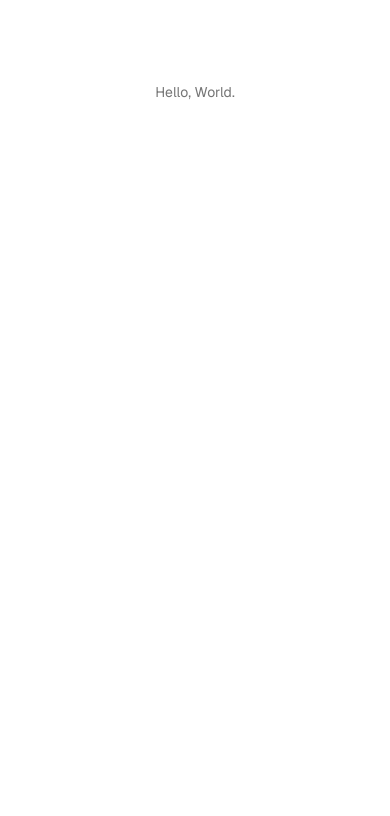
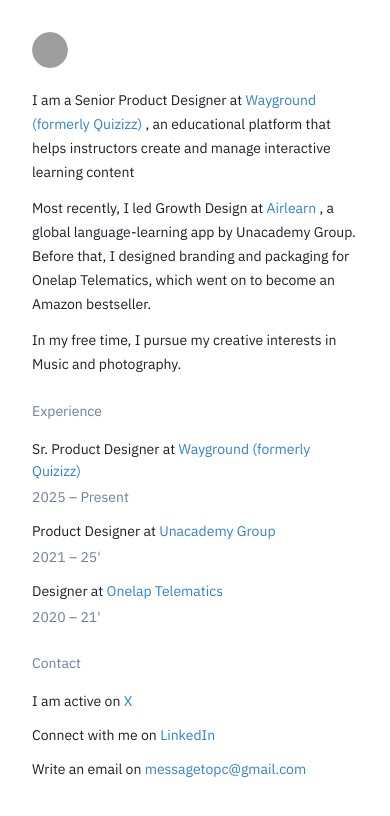
Before and after one commit to prashaaant/quantum-profile, a plain HTML site: page index.html in a window 390 px wide. Drawn offline with nearby package versions, Linux system fonts and the light colour scheme; grey boxes are pictures that could not be loaded.

Commit message:
Updated HTML and css

```diff
--- a/index.html
+++ b/index.html
@@ -1,76 +1,96 @@
 <!DOCTYPE html>
 <html lang="en">
 <head>
-
-  <meta charset="UTF-8" />
-  <meta name="viewport" content="width=device-width, initial-scale=1.0" />
-
-  <title>Prashant Chauhan</title>
-  <link rel="stylesheet" href="style.css" />
+    <meta charset="UTF-8">
+    <meta name="viewport" content="width=device-width, initial-scale=1.0">
+    <title>Prashant - Product Designer</title>
+    <link rel="stylesheet" href="styles.css">
+    <link rel="preconnect" href="https://fonts.googleapis.com">
+    <link rel="preconnect" href="https://fonts.gstatic.com" crossorigin>
+    <link href="https://fonts.googleapis.com/css2?family=IBM+Plex+Sans:wght@400;500;600&display=swap" rel="stylesheet">
 </head>
 <body>
-  <div class="background">
     <div class="container">
-      <header>
-        <div class="lang-toggle">
-          <!-- <a href="#">EN</a> | <a href="#">CN</a> -->
+        <div class="content">
+            <div class="profile-section">
+                <div class="profile-header">
+                    <div class="profile-image">
+                        <img src="https://www.figma.com/api/mcp/asset/0c3cf51b-f4db-4eb4-b69a-9900a1182d7e" alt="Profile Picture" />
                     </div>
-        <!-- <div class="profile"> -->
-          <!-- <img src="https://pbs.twimg.com/media/EbNX_erVcAUlwIx.jpg:large" alt="John Smith" class="avatar" /> -->
-          <div class="text">
-            <!-- <h1>Prashant Chauhan</h1> -->
-            <p>Hello, World.
+                    <div class="profile-text">
+                        <p class="intro-text">
+                            I am a Senior Product Designer at
+                            <a href="https://wayground.com/" class="link">Wayground (formerly Quizizz)</a>
+                            , an educational platform that helps instructors create and manage interactive learning content
                         </p>
-           <!--  <div class="links">
-              <a href="#">GitHub</a>
-              <a href="#">Twitter</a>
-            </div> -->
+                        <p class="intro-text">
+                            Most recently, I led Growth Design at
+                            <a href="https://airlearn.com/" class="link">Airlearn</a>
+                            , a global language-learning app by Unacademy Group. Before that, I designed branding and packaging for Onelap Telematics, which went on to become an Amazon bestseller.
+                        </p>
+                        <p class="intro-text">
+                            In my free time, I pursue my creative interests in Music and photography.
+                        </p>
                     </div>
-        </div>
-      </header>
-
-      <main>
-       <!--  <ul class="timeline">
-          <li>Created my first invention at 8 y/o</li>
-          <li>Had a Swedish youtube channel at 11 y/o</li>
-          <li>Made Snapchat filters with 14 million views at 12 y/o</li>
-          <li>Made software with 280K+ users at 14</li>
-          <li>Did pentesting/cybersec and reverse engineered software at 14</li>
-          <li>Traveled alone across Europe to conferences since 15</li>
-          <li>Created a freelancing company at 15</li>
-          <li>Finished all high school programming classes in 3 weeks instead of 3 years at 16</li>
-          <li>Created two micro startups at 16</li>
-          <li>Studying Chinese since 16</li>
-        </ul> -->
-
-       <!--  <div class="experience">
-          <div class="job">
-            <div class="icon software"></div>
-            <div>
-              <strong>Software Engineer Intern</strong><br />
-              Lovable<br />
-              <span class="year">2025 – Present</span>
                 </div>
             </div>
 
-          <div class="job">
-            <div class="icon webdev"></div>
-            <div>
-              <strong>Web Developer Intern</strong><br />
-              Government Of Åland<br />
-              <span class="year">2024</span>
+            <div class="experience-section">
+                <h3 class="section-title">Experience</h3>
+                <div class="experience-list">
+                    <div class="experience-item">
+                        <div class="experience-content">
+                            <p class="experience-title">
+                                Sr. Product Designer at
+                                <a href="https://wayground.com/" class="link">Wayground (formerly Quizizz)</a>
+                            </p>
+                        </div>
+                        <div class="experience-date">2025 – Present</div>
+                    </div>
+                    <div class="experience-item">
+                        <div class="experience-content">
+                            <p class="experience-title">
+                                Product Designer at
+                                <a href="https://unacademy.com/" class="link">Unacademy Group</a>
+                            </p>
+                        </div>
+                        <div class="experience-date">2021 – 25'</div>
+                    </div>
+                    <div class="experience-item">
+                        <div class="experience-content">
+                            <p class="experience-title">
+                                Designer at
+                                <a href="https://www.onelap.in/" class="link">Onelap Telematics</a>
+                            </p>
+                        </div>
+                        <div class="experience-date">2020 – 21'</div>
+                    </div>
                 </div>
             </div>
 
-          <div class="job">
-            <div class="icon dev"></div>
-            <div>
-              <strong>Software Developer</strong><br />
-              <span class="year">2024</span>
+            <div class="contact-section">
+                <h3 class="section-title">Contact</h3>
+                <div class="contact-list">
+                    <div class="contact-item">
+                        <p class="contact-text">
+                            I am active on
+                            <a href="https://x.com/prashaaantin" class="link">X</a>
+                        </p>
+                    </div>
+                    <div class="contact-item">
+                        <p class="contact-text">
+                            Connect with me on
+                            <a href="https://www.linkedin.com/in/prashaaantin/" class="link">LinkedIn</a>
+                        </p>
+                    </div>
+                    <div class="contact-item">
+                        <p class="contact-text">
+                            Write an email on
+                            <a href="mailto:messagetopc@gmail.com" class="link">messagetopc@gmail.com</a>
+                        </p>
                     </div>
                 </div>
-        </div> -->
-      </main>
+            </div>
         </div>
     </div>
 </body>
--- a/style.css
+++ /dev/null
@@ -1,197 +0,0 @@
-/* Base reset */
-@import url('https://fonts.googleapis.com/css2?family=Geist:wght@100..900&display=swap');
-
-body {
-  font-family: 'Geist', sans-serif;
-}
-
-* {
-  margin: 0;
-  padding: 0;
-  box-sizing: border-box;
-}
-
-/* Background Gradient */
-body, html {
-  /* background: linear-gradient(to top right, #ff416c, #8e54e9); */
-  min-height: 100vh;
-  display: flex;
-  justify-content: center;
-  align-items: top;
-  padding: 20px;
-}
-
-/* Centered Container */
-.container {
-  width: 100%;
-  max-width: 720px;
-  /* background: white; */
-  /* border-radius: 24px; */
-  padding: 40px;
-  /* box-shadow: 0 8px 24px rgba(0, 0, 0, 0.1); */
-  position: relative;
-}
-
-/* Language Toggle */
-.lang-toggle {
-  position: absolute;
-  top: 20px;
-  right: 20px;
-  font-size: 14px;
-}
-
-.lang-toggle a {
-  color: #333;
-  text-decoration: none;
-  font-weight: 500;
-}
-
-/* Profile */
-.profile {
-  display: flex;
- /* align-items: column;
-  gap: 16px;
-  flex-wrap: wrap;*/
-  flex-direction: column; /* stack image + text vertically */
-  align-items: left; /* center align */
-  text-align: left;
-
-}
-
-.avatar {
-  width: 72px;
-  height: 72px;
-  border-radius: 100%;
-  object-fit: cover;
-}
-
-.text h1 {
-  font-size: 28px;
-  font-weight: 600;
-  margin-top: 32px;
-  margin-bottom: 12px;
-}
-
-.text p {
-  font-size: 16px;
-  color: #757575;
-  line-height: 24px;
-  margin-top: 16px;
-  margin-bottom: 8px;
-}
-
-.links {
-  display: flex;
-  flex-wrap: wrap;
-  gap: 10px;
-  margin-top: 24px;
-}
-
-.links a {
-  font-size: 14px;
-  color: #0077cc;
-  text-decoration: none;
-}
-
-/* Timeline */
-.timeline {
-  margin: 32px 0;
-  padding-left: 20px;
-}
-
-.timeline li {
-  margin-bottom: 10px;
-  font-size: 16px;
-  color: #333;
-}
-
-/* Experience Section */
-.experience {
-  display: flex;
-  flex-direction: column;
-  gap: 20px;
-}
-
-.job {
-  display: flex;
-  align-items: center;
-  gap: 16px;
-}
-
-.icon {
-  width: 32px;
-  height: 32px;
-  background-color: #eee;
-  border-radius: 6px;
-}
-
-/* Optional different colors per role */
-.software {
-  background-color: #ffafcc;
-}
-.webdev {
-  background-color: #bde0fe;
-}
-.dev {
-  background-color: #caffbf;
-}
-
-.year {
-  font-size: 13px;
-  color: #777;
-}
-
-/* 🔁 Mobile Responsiveness */
-@media (max-width: 600px) {
-  .container {
-    padding: 24px;
-  }
-
-  .lang-toggle {
-    position: static;
-    text-align: right;
-    margin-bottom: 10px;
-  }
-
-  .profile {
-    flex-direction: column;
-    align-items: flex-start;
-  }
-
-  .avatar {
-    width: 50px;
-    height: 50px;
-  }
-
-  .text h1 {
-    font-size: 20px;
-      margin-bottom: 20px;
-      margin-top: 20px;
-  }
-
-  .text p {
-    font-size: 14px;
-  }
-
-  .links {
-    flex-direction: column;
-    gap: 6px;
-  }
-
-  .timeline {
-    padding-left: 10px;
-  }
-
-  .timeline li {
-    font-size: 14px;
-  }
-
-  .job {
-    flex-direction: row;
-    align-items: flex-start;
-  }
-
-  .icon {
-    flex-shrink: 0;
-  }
-}
--- /dev/null
+++ b/styles.css
@@ -0,0 +1,254 @@
+/* Reset and base styles */
+* {
+    margin: 0;
+    padding: 0;
+    box-sizing: border-box;
+}
+
+body {
+    font-family: 'IBM Plex Sans', sans-serif;
+    background-color: #ffffff;
+    color: #1a202c;
+    line-height: 1.5;
+}
+
+/* Container styles */
+.container {
+    background-color: #ffffff;
+    min-height: 100vh;
+    display: flex;
+    flex-direction: column;
+    align-items: center;
+    padding: 96px 64px;
+}
+
+.content {
+    display: flex;
+    flex-direction: column;
+    gap: 48px;
+    align-items: center;
+    max-width: 1024px;
+    width: 100%;
+    padding: 0 192px;
+}
+
+/* Profile section */
+.profile-section {
+    display: flex;
+    flex-direction: column;
+    gap: 48px;
+    align-items: flex-start;
+    width: 100%;
+}
+
+.profile-header {
+    display: flex;
+    flex-direction: column;
+    gap: 24px;
+    align-items: flex-start;
+    width: 100%;
+}
+
+.profile-image {
+    width: 48px;
+    height: 48px;
+    border-radius: 48px;
+    overflow: hidden;
+    flex-shrink: 0;
+}
+
+.profile-image img {
+    width: 100%;
+    height: 100%;
+    object-fit: cover;
+    border-radius: 40px;
+}
+
+.profile-text {
+    display: flex;
+    flex-direction: column;
+    gap: 16px;
+    align-items: flex-start;
+    width: 100%;
+}
+
+.intro-text {
+    font-size: 16px;
+    line-height: 28px;
+    color: #1a202c;
+    font-weight: 400;
+}
+
+/* Links */
+.link {
+    color: #3182ce;
+    text-decoration: none;
+    cursor: pointer;
+    transition: color 0.2s ease;
+}
+
+.link:hover {
+    color: #2c5aa0;
+    text-decoration: underline;
+}
+
+/* Section styles */
+.experience-section,
+.contact-section {
+    display: flex;
+    flex-direction: column;
+    gap: 16px;
+    align-items: flex-start;
+    width: 100%;
+}
+
+.section-title {
+    font-size: 16px;
+    line-height: 24px;
+    color: #718096;
+    font-weight: 400;
+    margin: 0;
+}
+
+/* Experience list */
+.experience-list {
+    display: flex;
+    flex-direction: column;
+    gap: 12px;
+    align-items: flex-start;
+    width: 100%;
+}
+
+.experience-item {
+    display: flex;
+    gap: 8px;
+    align-items: flex-start;
+    justify-content: space-between;
+    width: 100%;
+}
+
+.experience-content {
+    flex: 1;
+    display: flex;
+    flex-direction: column;
+    gap: 4px;
+    align-items: flex-start;
+    justify-content: center;
+}
+
+.experience-title {
+    font-size: 16px;
+    line-height: 24px;
+    color: #1a202c;
+    font-weight: 400;
+    margin: 0;
+}
+
+.experience-date {
+    font-size: 16px;
+    line-height: 24px;
+    color: #718096;
+    font-weight: 400;
+    white-space: nowrap;
+    flex-shrink: 0;
+}
+
+/* Contact list */
+.contact-list {
+    display: flex;
+    flex-direction: column;
+    gap: 12px;
+    align-items: flex-start;
+    width: 100%;
+}
+
+.contact-item {
+    display: flex;
+    gap: 8px;
+    align-items: flex-start;
+    justify-content: left;
+    width: 100%;
+}
+
+.contact-text {
+    font-size: 16px;
+    line-height: 24px;
+    color: #1a202c;
+    font-weight: 400;
+    margin: 0;
+}
+
+/* Responsive design */
+@media (max-width: 1200px) {
+    .content {
+        padding: 0 96px;
+    }
+}
+
+@media (max-width: 768px) {
+    .container {
+        padding: 48px 32px;
+    }
+
+    .content {
+        padding: 0 16px;
+        gap: 32px;
+    }
+
+    .profile-section {
+        gap: 32px;
+    }
+
+    .profile-header {
+        gap: 20px;
+    }
+
+    .profile-text {
+        gap: 12px;
+    }
+
+    .intro-text {
+        font-size: 15px;
+        line-height: 26px;
+    }
+
+    .experience-item {
+        flex-direction: column;
+        gap: 4px;
+        align-items: flex-start;
+    }
+
+    .experience-date {
+        white-space: normal;
+    }
+}
+
+@media (max-width: 480px) {
+    .container {
+        padding: 32px 16px;
+    }
+
+    .content {
+        padding: 0 16px;
+        gap: 24px;
+    }
+
+    .profile-image {
+        width: 36px;
+        height: 36px;
+        border-radius: 36px;
+    }
+
+    .intro-text {
+        font-size: 14px;
+        line-height: 24px;
+    }
+
+    .section-title,
+    .experience-title,
+    .experience-date,
+    .contact-text {
+        font-size: 14px;
+        line-height: 22px;
+    }
+}
```
Lines whose indentation alone changed are shown as unchanged.
